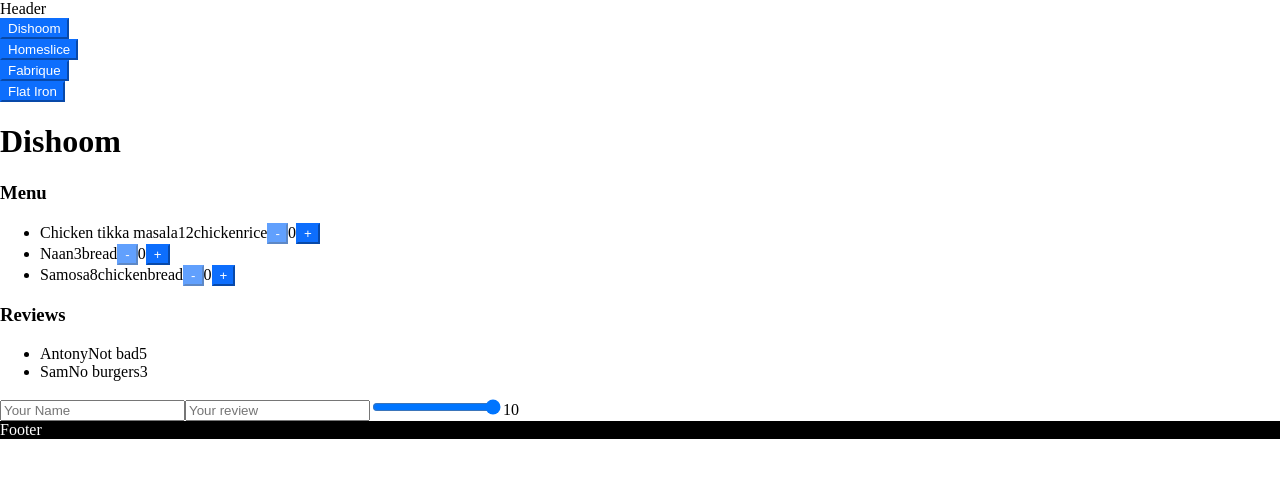
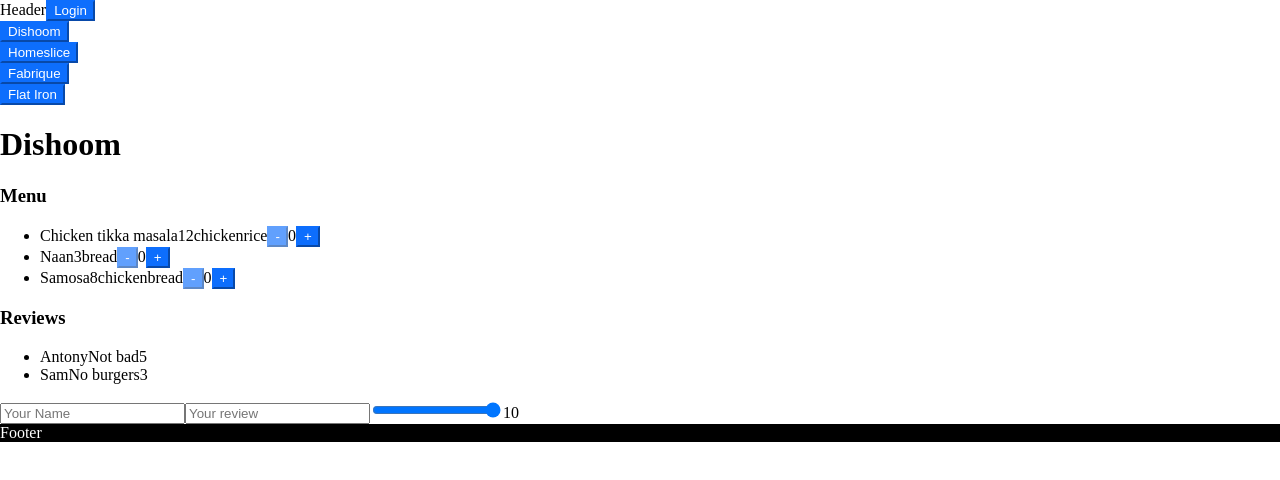
Before and after one commit to DaniilDorovenko/restaurants-app, a React (Vite) app: page / in a window 1280 px wide. Shown: the top 480 px of the page. Built offline with nearby package versions, Linux system fonts and the light colour scheme.

Commit message:
provider wtf

```diff
--- /dev/null
+++ b/src/components/contexts/user.js
@@ -0,0 +1,3 @@
+import React from "react";
+
+export const UserContext = React.createContext(null);
--- a/src/components/header/component.jsx
+++ b/src/components/header/component.jsx
@@ -1,3 +1,30 @@
+import React from "react";
+import { useState } from "react";
+import { useContext } from "react";
+// import { UserContext } from "../contexts/user";
+import { Button } from '../button/component';
+
+const UserContext = React.createContext({ name: 'Nobody', email: 'NoEmail' });
+
 export const Header = () => {
-    return <header>Header</header>
+    const [user, setUser] = useState({ name: '', email: '' });
+    const contextedUser = useContext(UserContext);
+
+    function login() {
+        setUser({ name: 'Ivan', email: 'ivan@mail.ru' });
+        console.log(user);
+        console.log(contextedUser);
+    }
+    return (
+        <header>
+            Header
+            <UserContext.Provider value={user}>
+                <Button
+                    // onClick={() => setUser({ name: 'Ivan', email: 'ivan@mail.ru' })}
+                    onClick={login}
+                >
+                    Login
+                </Button>
+            </UserContext.Provider>
+        </header>)
 };
--- a/src/components/restaurant/component.jsx
+++ b/src/components/restaurant/component.jsx
@@ -1,8 +1,11 @@
+import { useContext } from "react";
 import { Menu } from '../menu/component';
 import { Reviews } from '../reviews/component';
 import { ReviewForm } from '../review-form/component';
+import { UserContext } from "../contexts/user";
 
 export const Restaurant = ({ restaurant }) => {
+    const value = useContext(UserContext);
     return (
         <div>
             <h1>{restaurant.name}</h1>
--- a/src/components/review-form/component.jsx
+++ b/src/components/review-form/component.jsx
@@ -31,7 +31,7 @@
     rating: 10,
 };
 
-export const ReviewForm = ({placeholders}) => {
+export const ReviewForm = () => {
     const [state, dispatch] = useReducer(reducer, initialState);
     const name_placeholder = 'Your Name';
     const text_placeholder = 'Your review';
```
